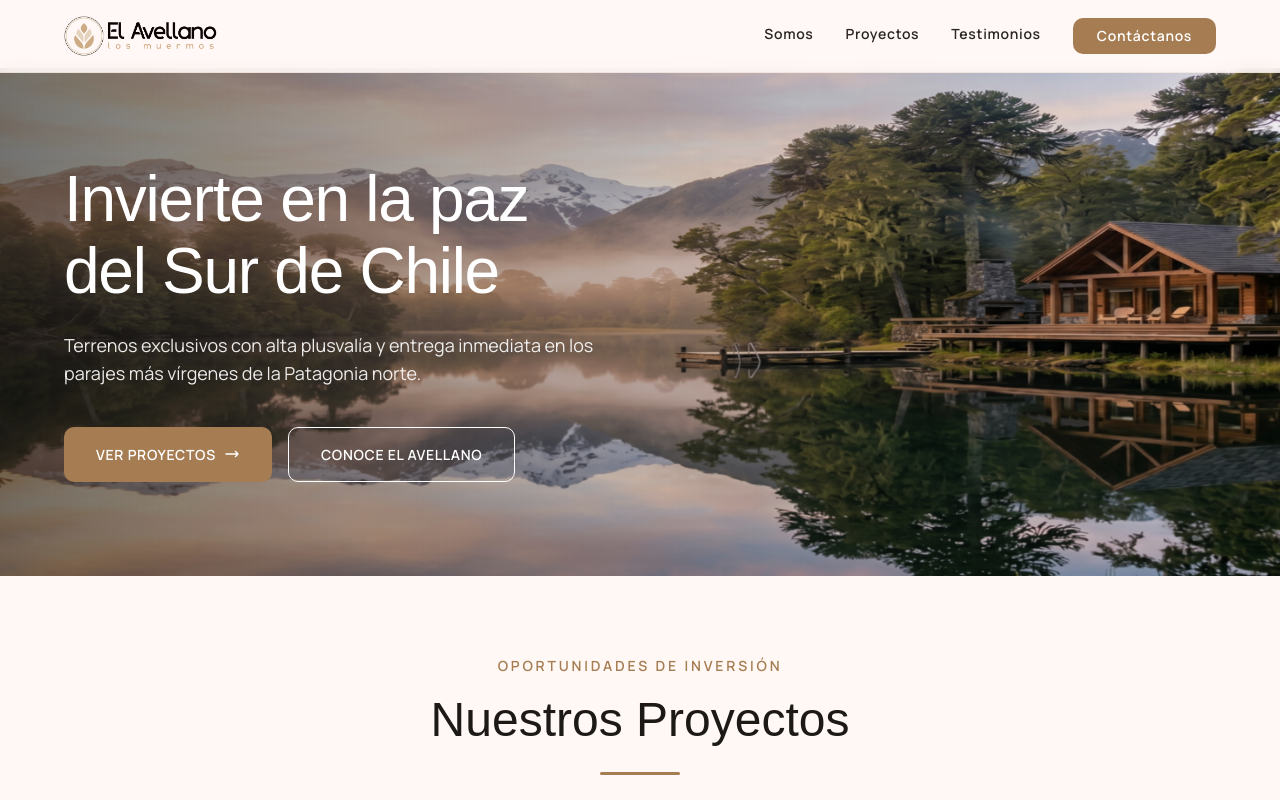
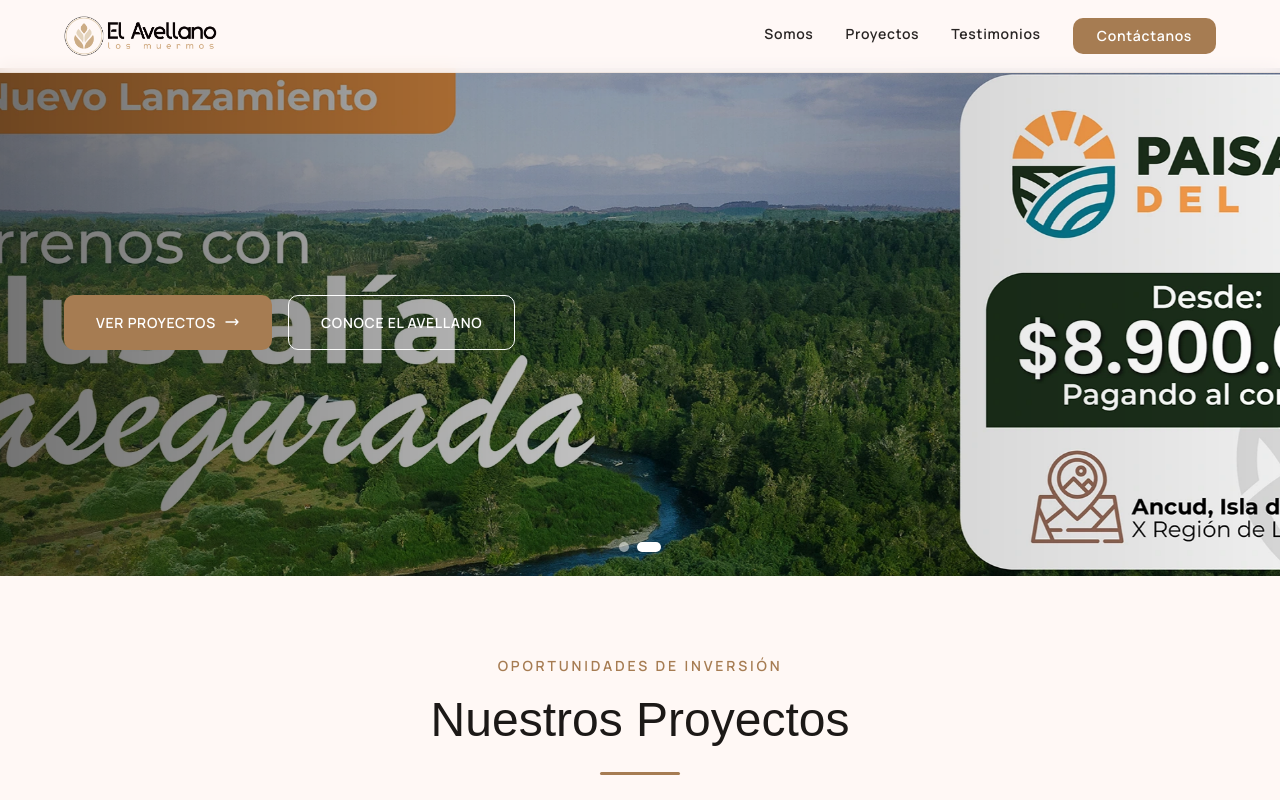
Before and after one commit to DionnellGT/elAvellano, a React (Vite) app: page / in a window 1280 px wide. Shown: the top 800 px of the page. Built offline with nearby package versions, Linux system fonts and the light colour scheme.

Commit message:
feat: implement Hero component with autoplay functionality and background images

```diff
--- /dev/null
+++ b/src/terrenos/components/Hero.tsx
@@ -0,0 +1,142 @@
+import { useEffect, useRef, useState } from "react";
+
+const AUTOPLAY_INTERVAL_MS = 4000;
+
+const ArrowIcon = () => (
+  <svg
+    xmlns="http://www.w3.org/2000/svg"
+    className="w-4 h-4"
+    fill="none"
+    viewBox="0 0 24 24"
+    stroke="currentColor"
+    strokeWidth={2}
+  >
+    <path strokeLinecap="round" strokeLinejoin="round" d="M17 8l4 4m0 0l-4 4m4-4H3" />
+  </svg>
+);
+
+/* ── CTAs compartidos por ambas pantallas del carrousel ── */
+const HeroCtas = () => (
+  <div className="hero-entrance hero-delay-2 flex flex-wrap gap-4">
+    <a
+      href="#proyectos"
+      className="bg-[#A67C52] text-white px-8 py-4 rounded-lg font-manrope font-semibold text-[14px] tracking-[0.05em] uppercase hover:bg-[#79542e] transition-all duration-300 hover:shadow-xl flex items-center gap-2"
+    >
+      Ver Proyectos
+      <ArrowIcon />
+    </a>
+    <a
+      href="#somos"
+      className="border border-white text-white px-8 py-4 rounded-lg font-manrope font-semibold text-[14px] tracking-[0.05em] uppercase hover:bg-white/10 transition-all duration-300"
+    >
+      Conoce El Avellano
+    </a>
+  </div>
+);
+
+const TOTAL_SLIDES = 2;
+
+export const Hero = () => {
+  const [activeSlide, setActiveSlide] = useState(0);
+  const [isPaused, setIsPaused] = useState(false);
+  const intervalRef = useRef<ReturnType<typeof setInterval> | null>(null);
+
+  useEffect(() => {
+    if (isPaused) return;
+
+    intervalRef.current = setInterval(() => {
+      setActiveSlide((prev) => (prev + 1) % TOTAL_SLIDES);
+    }, AUTOPLAY_INTERVAL_MS);
+
+    return () => {
+      if (intervalRef.current) clearInterval(intervalRef.current);
+    };
+  }, [isPaused]);
+
+  return (
+    <section
+      id="inicio"
+      className="relative h-screen md:h-[508px] mt-17 flex items-center overflow-hidden"
+      onMouseEnter={() => setIsPaused(true)}
+      onMouseLeave={() => setIsPaused(false)}
+    >
+      {/* ── Pantalla 1: contenido original del hero ── */}
+      <div
+        className={`absolute inset-0 transition-opacity duration-1000 ease-in-out ${
+          activeSlide === 0 ? "opacity-100 z-10" : "opacity-0 z-0 pointer-events-none"
+        }`}
+        aria-hidden={activeSlide !== 0}
+      >
+        {/* Imagen de fondo con efecto Ken Burns */}
+        <div
+          className="absolute inset-0 z-0 bg-cover bg-center animate-kenburns"
+          style={{ backgroundImage: "url('/bannerPrincipal1.png')" }}
+        />
+
+        {/* Overlay gradiente: opaco a la izquierda, transparente a la derecha */}
+        <div className="absolute inset-0 z-0 hero-overlay" />
+
+        {/* Contenido */}
+        <div className="relative z-10 h-full flex items-center px-6 md:px-16">
+          <div className="max-w-4xl">
+            <h1 className="hero-entrance font-libre text-[36px] leading-[44px] md:text-[64px] md:leading-[72px] md:-tracking-[0.02em] text-white mb-6 leading-tight">
+              Invierte en la paz
+              <br />
+              del Sur de Chile
+            </h1>
+
+            <p className="hero-entrance hero-delay-1 font-manrope text-[18px] leading-[28px] text-white/90 mb-10 max-w-xl">
+              Terrenos exclusivos con alta plusvalía y entrega inmediata en los
+              parajes más vírgenes de la Patagonia norte.
+            </p>
+
+            <HeroCtas />
+          </div>
+        </div>
+      </div>
+
+      {/* ── Pantalla 2: imágenes desktop/mobile de paisajes ── */}
+      <div
+        className={`absolute inset-0 transition-opacity duration-1000 ease-in-out ${
+          activeSlide === 1 ? "opacity-100 z-10" : "opacity-0 z-0 pointer-events-none"
+        }`}
+        aria-hidden={activeSlide !== 1}
+      >
+        {/* Imagen de fondo: una versión para desktop y otra para mobile */}
+        <picture>
+          <source media="(max-width: 767px)" srcSet="/PaisajesDelRio/Banner-Paisajes-Mobile.webp" />
+          <img
+            src="/PaisajesDelRio/Banner-Paisajes-Web.webp"
+            alt="Paisajes del sur de Chile"
+            className="absolute inset-0 z-0 w-full h-full object-cover animate-kenburns"
+          />
+        </picture>
+
+        {/* Overlay gradiente: opaco a la izquierda, transparente a la derecha */}
+        <div className="absolute inset-0 z-0 hero-overlay" />
+
+        {/* Contenido */}
+        <div className="relative z-10 h-full flex items-center px-6 md:px-16">
+          <div className="max-w-4xl">
+            <HeroCtas />
+          </div>
+        </div>
+      </div>
+
+      {/* ── Indicadores del carrousel ── */}
+      <div className="absolute bottom-6 left-1/2 -translate-x-1/2 z-20 flex gap-2">
+        {Array.from({ length: TOTAL_SLIDES }).map((_, index) => (
+          <button
+            key={index}
+            type="button"
+            onClick={() => setActiveSlide(index)}
+            aria-label={`Ir a la pantalla ${index + 1}`}
+            className={`h-2.5 rounded-full transition-all duration-300 ${
+              activeSlide === index ? "w-6 bg-white" : "w-2.5 bg-white/50 hover:bg-white/80"
+            }`}
+          />
+        ))}
+      </div>
+    </section>
+  );
+};
--- a/src/terrenos/pages/HomePage.tsx
+++ b/src/terrenos/pages/HomePage.tsx
@@ -1,5 +1,6 @@
 import { ChatBotWsp } from "../components/ChatBot";
 import { Contactenos } from "../components/Contactenos";
+import { Hero } from "../components/Hero";
 import { Proyectos } from "../components/Proyectos";
 import { QuienesSomos } from "../components/QuienesSomos";
 import { Seguridad } from "../components/Seguridad ";
@@ -8,61 +9,7 @@ import { Testimonios } from "../components/Testimonios";
 export const HomePage = () => {
   return (
     <div>
-      {/* ── Hero ── pantalla completa con Ken Burns + overlay gradiente lateral */}
-      <section
-        id="inicio"
-        className="relative h-screen md:h-[508px] mt-17 flex items-center overflow-hidden"
-      >
-        {/* Imagen de fondo con efecto Ken Burns */}
-        <div
-          className="absolute inset-0 z-0 bg-cover bg-center animate-kenburns"
-          style={{ backgroundImage: "url('/bannerPrincipal1.png')" }}
-        />
-
-        {/* Overlay gradiente: opaco a la izquierda, transparente a la derecha */}
-        <div className="absolute inset-0 z-0 hero-overlay" />
-
-        {/* Contenido */}
-        <div className="relative z-10 px-6 md:px-16 max-w-4xl">
-
-          <h1 className="hero-entrance font-libre text-[36px] leading-[44px] md:text-[64px] md:leading-[72px] md:-tracking-[0.02em] text-white mb-6 leading-tight">
-            Invierte en la paz<br />
-            del Sur de Chile
-          </h1>
-
-          <p className="hero-entrance hero-delay-1 font-manrope text-[18px] leading-[28px] text-white/90 mb-10 max-w-xl">
-            Terrenos exclusivos con alta plusvalía y entrega inmediata en los
-            parajes más vírgenes de la Patagonia norte.
-          </p>
-
-          <div className="hero-entrance hero-delay-2 flex flex-wrap gap-4">
-            <a
-              href="#proyectos"
-              className="bg-[#A67C52] text-white px-8 py-4 rounded-lg font-manrope font-semibold text-[14px] tracking-[0.05em] uppercase hover:bg-[#79542e] transition-all duration-300 hover:shadow-xl flex items-center gap-2"
-            >
-              Ver Proyectos
-              <svg
-                xmlns="http://www.w3.org/2000/svg"
-                className="w-4 h-4"
-                fill="none"
-                viewBox="0 0 24 24"
-                stroke="currentColor"
-                strokeWidth={2}
-              >
-                <path strokeLinecap="round" strokeLinejoin="round" d="M17 8l4 4m0 0l-4 4m4-4H3" />
-              </svg>
-            </a>
-            <a
-              href="#somos"
-              className="border border-white text-white px-8 py-4 rounded-lg font-manrope font-semibold text-[14px] tracking-[0.05em] uppercase hover:bg-white/10 transition-all duration-300"
-            >
-              Conoce El Avellano
-            </a>
-          </div>
-
-        </div>
-      </section>
-
+      <Hero />
       <Proyectos />
       <Seguridad/>
       <QuienesSomos />
```
